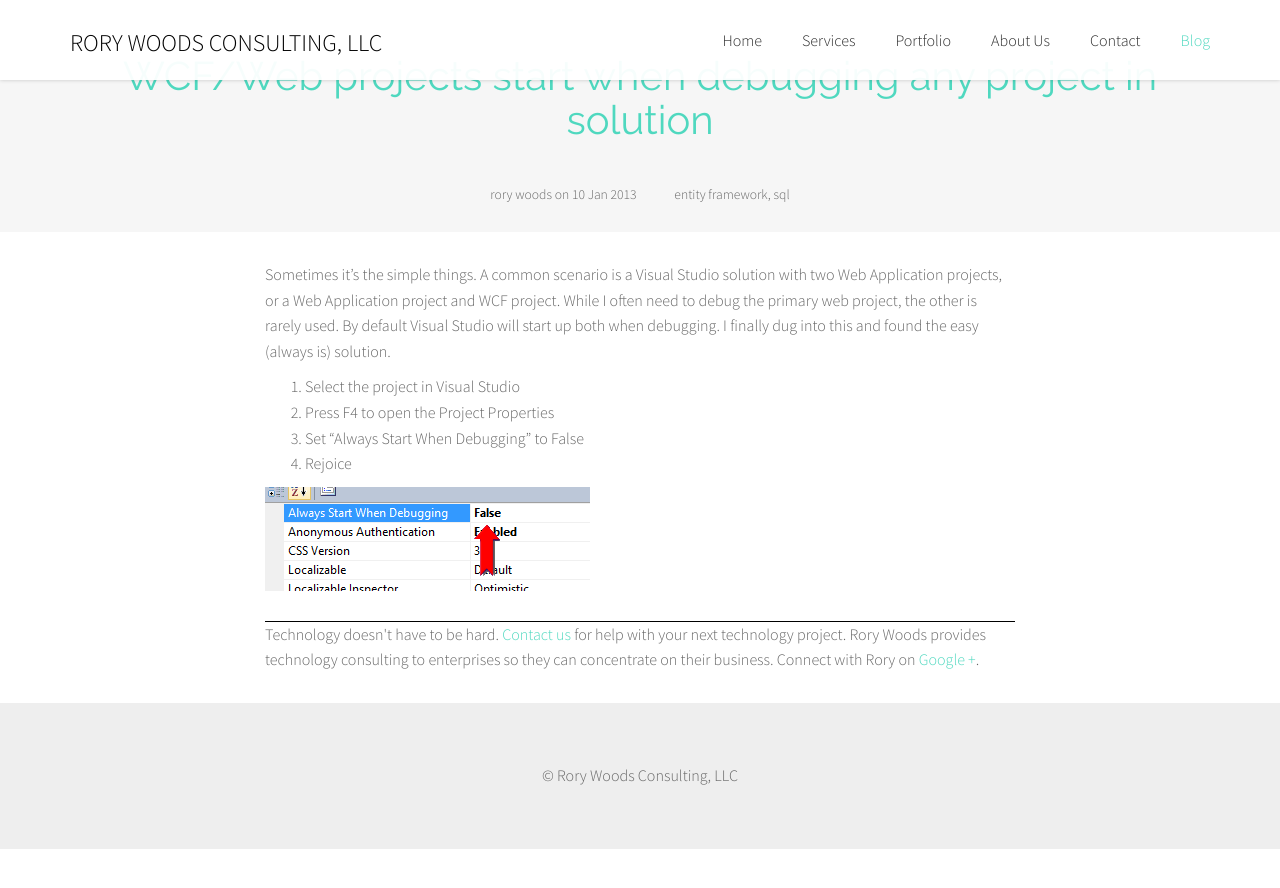
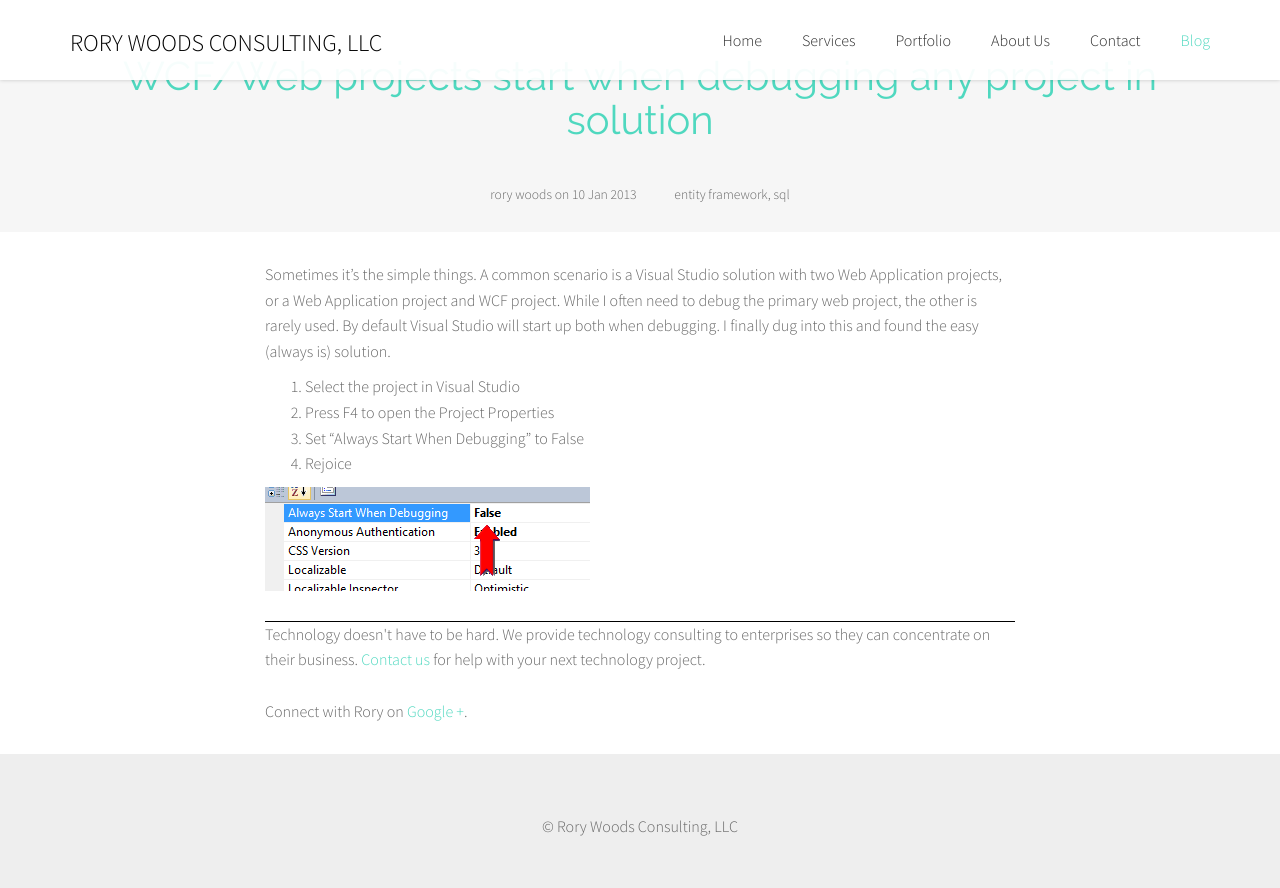
Before and after one commit to rorywoods/rorywoods.github.io, a Jekyll site: the page built from _posts/2013-01-10-wcf-web-projects-start-when-debugging-any-project-in-solution.markdown, in a window 1280 px wide and 900 px high, scrolled down 70 px. Shown: the top 888 px of the window. Built offline with Jekyll 4.4.1, drawn with Linux system fonts in a browser that asks for light colours; Markdown is read by kramdown in place of the engine named in the settings; before the commit the page ends 919 px from its top, so only the background shows below that.

Commit message:
Adjust blog footer

```diff
--- a/_layouts/post.html
+++ b/_layouts/post.html
@@ -38,9 +38,10 @@ layout: default
 				{{ content }}
 			  </div> <!-- /blog-single-post-content -->
 			  <div class="cta">
-				Technology doesn't have to be hard. <a href="{{ site.url }}/index.html#contact">Contact us</a> for help with your next technology project.
-
-				Rory Woods provides technology consulting to enterprises so they can concentrate on their business. Connect with Rory on
+				Technology doesn't have to be hard. We provide technology consulting to enterprises so they can concentrate on their business. <a href="{{ site.url }}/index.html#contact">Contact us</a> for help with your next technology project.
+				<br />
+				<br />
+				Connect with Rory on
 				<span itemprop="author" itemscope="" itemtype="http://schema.org/Person"><span itemprop="name"><a rel="author" href="{{ site.author.gplus }}?rel=author">Google +</a></span></span>.
 			  </div>
 
```
